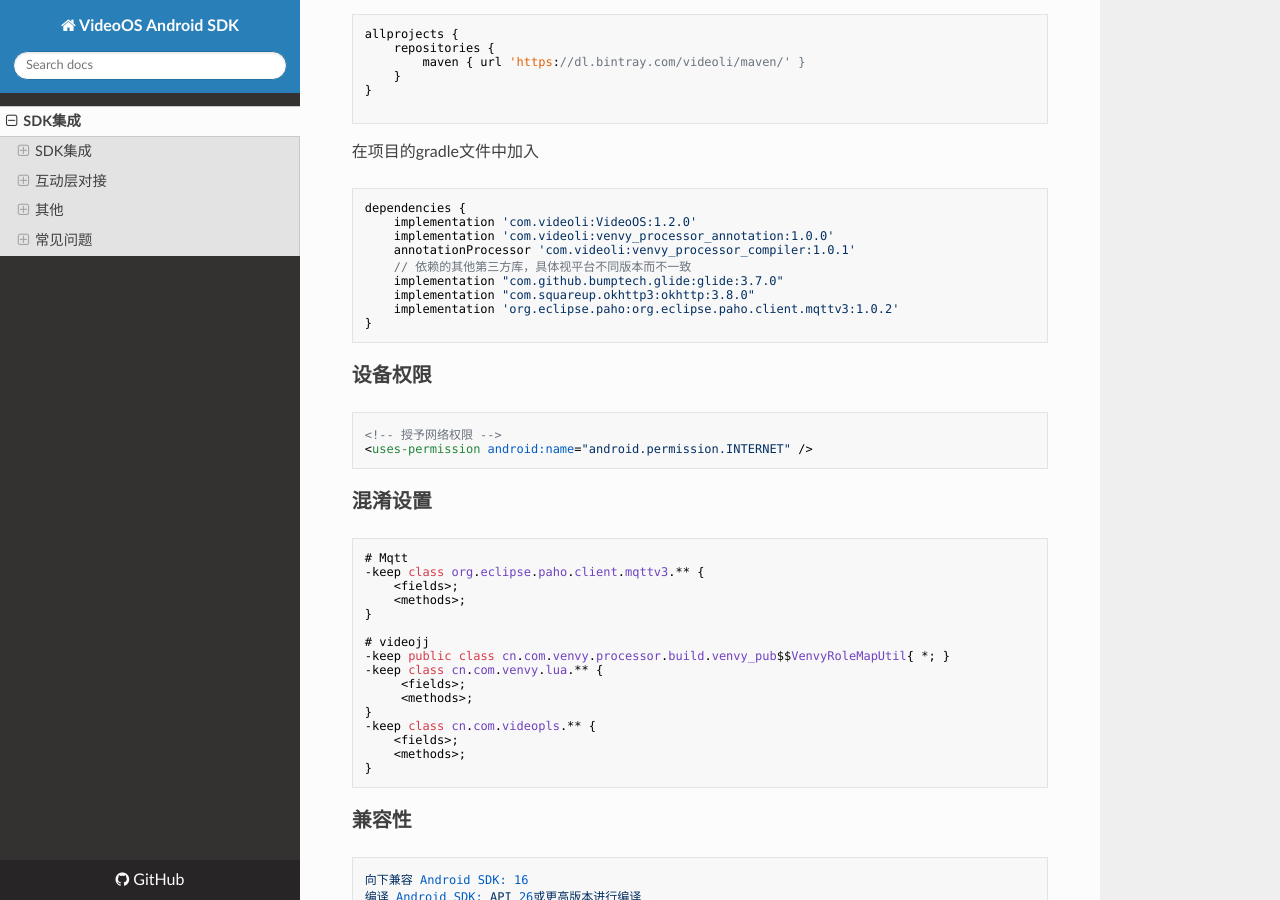
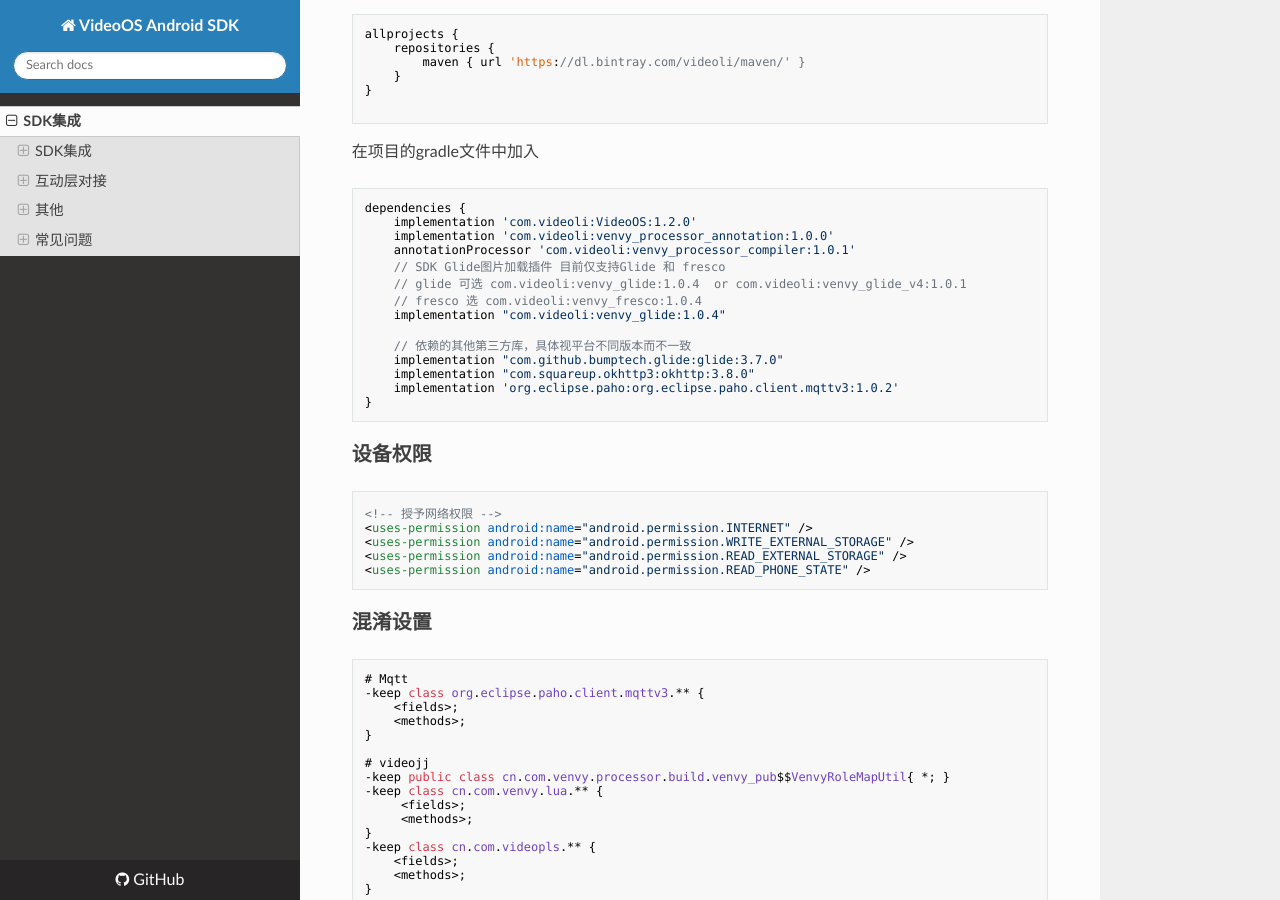
Before and after one commit to VideoOS/VideoOS-Android-SDK, an MkDocs documentation site: the page built from docs/index.md, in a window 1280 px wide and 900 px high, scrolled down 311 px. Built offline with MkDocs 1.6.1, drawn with Linux system fonts in a browser that asks for light colours; nearby versions of some CDN libraries.

Commit message:
Update index.md

````diff
--- a/docs/index.md
+++ b/docs/index.md
@@ -20,6 +20,11 @@
 	implementation 'com.videoli:VideoOS:1.2.0'
 	implementation 'com.videoli:venvy_processor_annotation:1.0.0'
 	annotationProcessor 'com.videoli:venvy_processor_compiler:1.0.1'
+	// SDK Glide图片加载插件 目前仅支持Glide 和 fresco
+	// glide 可选 com.videoli:venvy_glide:1.0.4  or com.videoli:venvy_glide_v4:1.0.1
+	// fresco 选 com.videoli:venvy_fresco:1.0.4
+	implementation "com.videoli:venvy_glide:1.0.4"
+
 	// 依赖的其他第三方库，具体视平台不同版本而不一致
 	implementation "com.github.bumptech.glide:glide:3.7.0"
 	implementation "com.squareup.okhttp3:okhttp:3.8.0"
@@ -32,6 +37,9 @@
 ```
 <!-- 授予网络权限 -->
 <uses-permission android:name="android.permission.INTERNET" />
+<uses-permission android:name="android.permission.WRITE_EXTERNAL_STORAGE" />
+<uses-permission android:name="android.permission.READ_EXTERNAL_STORAGE" />
+<uses-permission android:name="android.permission.READ_PHONE_STATE" />
 ```
 
 
````
